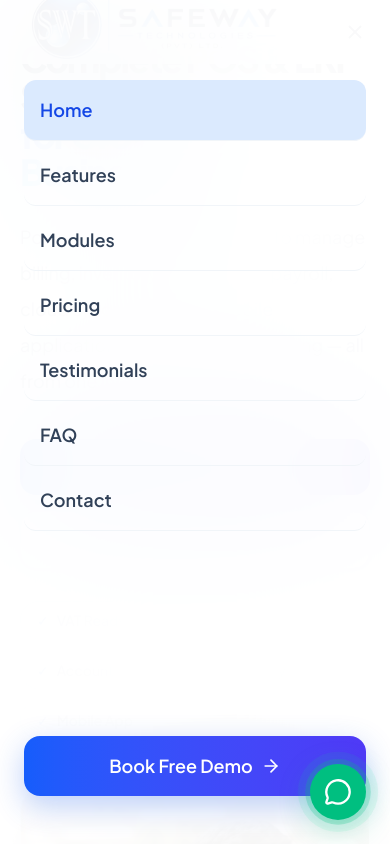
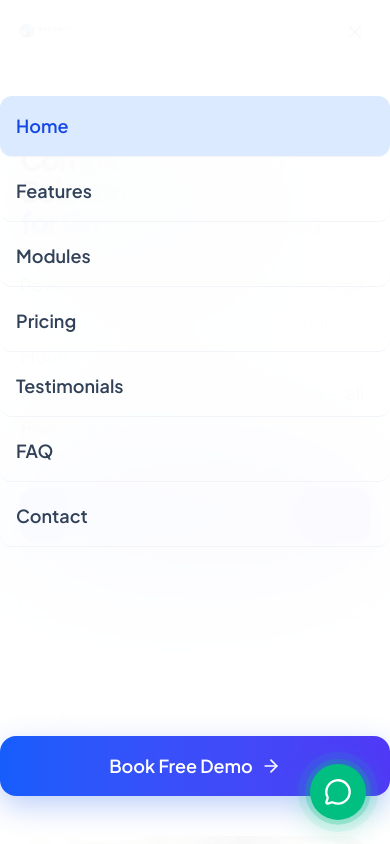
Before and after one commit to safewaypos/safeway-pos, a Next.js app: page / in a window 390 px wide. Both pictures are taken after a click on the button 355 px from the left and 32 px from the top of the page. Shown: the top 844 px of the page. Built offline with nearby package versions, Linux system fonts and the light colour scheme.

Commit message:
Fixed mobile navbar and hero responsiveness

```diff
--- a/app/layout.tsx
+++ b/app/layout.tsx
@@ -81,9 +81,9 @@ export default function RootLayout({
 }) {
   return (
     <html lang="en">
-      <body
-        className={`${plusJakarta.className} bg-slate-900 text-white antialiased`}
-      >
+     <body
+  className={`${plusJakarta.className} bg-white text-gray-900 antialiased`}
+>
         <script
           type="application/ld+json"
           dangerouslySetInnerHTML={{
--- a/components/Hero.tsx
+++ b/components/Hero.tsx
@@ -9,7 +9,7 @@ const Hero = () => {
   return (
     <section
       id="home"
-      className="relative min-h-screen overflow-hidden bg-white pt-2 lg:pt-7"
+      className="relative min-h-screen overflow-hidden bg-white pt-28 md:pt-24 lg:pt-8"
     >
       <div className="absolute top-0 left-0 w-full h-32 bg-gradient-to-b from-blue-50/60 to-transparent pointer-events-none z-0" />
       {/* Background Pattern */}
@@ -29,7 +29,7 @@ const Hero = () => {
           {/* LEFT SIDE */}
           <div className="lg:col-span-6">
 
-            <h1 className="text-4xl sm:text-5xl lg:text-6xl xl:text-7xl font-extrabold leading-[1.05] tracking-[-2px] text-slate-900">
+            <h1 className="text-3xl sm:text-5xl lg:text-6xl xl:text-7xl font-extrabold leading-[1.05] tracking-[-2px] text-slate-900">
 
               Complete POS & ERP Solution
 
@@ -124,7 +124,7 @@ const Hero = () => {
                   width={1400}
                   height={900}
                   priority
-                  className="w-full h-[500px] lg:h-[640px] xl:h-[680px] object-cover transition-all duration-700 hover:scale-[1.03]"
+                  className="w-full h-[360px] sm:h-[450px] lg:h-[640px] xl:h-[680px] object-cover transition-all duration-700 hover:scale-[1.03]"
                 />
 
               </div>
--- a/components/Navigation.tsx
+++ b/components/Navigation.tsx
@@ -122,7 +122,7 @@ export default function Navigation() {
     width={500}
 height={120}
     priority
-    className="h-[372px] lg:h-[142px] w-auto object-contain"
+    className="h-10 sm:h-12 lg:h-20 xl:h-24 w-auto object-contain"
   />
 );
 
@@ -130,7 +130,7 @@ height={120}
     <>
 
       <nav
-        className={`fixed top-0 left-0 right-0 z-50 h-16 md:h-20 transition-all duration-300 ${
+        className={`fixed top-0 left-0 right-0 z-50 h-16 lg:h-20 transition-all duration-300 ${
           isScrolled
             ? 'bg-white/95 backdrop-blur-xl border-b border-slate-200 shadow-sm'
             : 'bg-white/90 backdrop-blur-xl'
@@ -227,7 +227,7 @@ height={120}
             className="fixed inset-0 z-[60] md:hidden bg-white/95 backdrop-blur-3xl"
             onClick={closeMobileMenu}
           >
-            <div className="flex flex-col h-full pt-20 px-6">
+            <div className="flex flex-col h-full pt-24 lg:pt-7">
                             <div className="flex flex-col gap-1">
 
                 {navItems.map((item, index) => (
```
